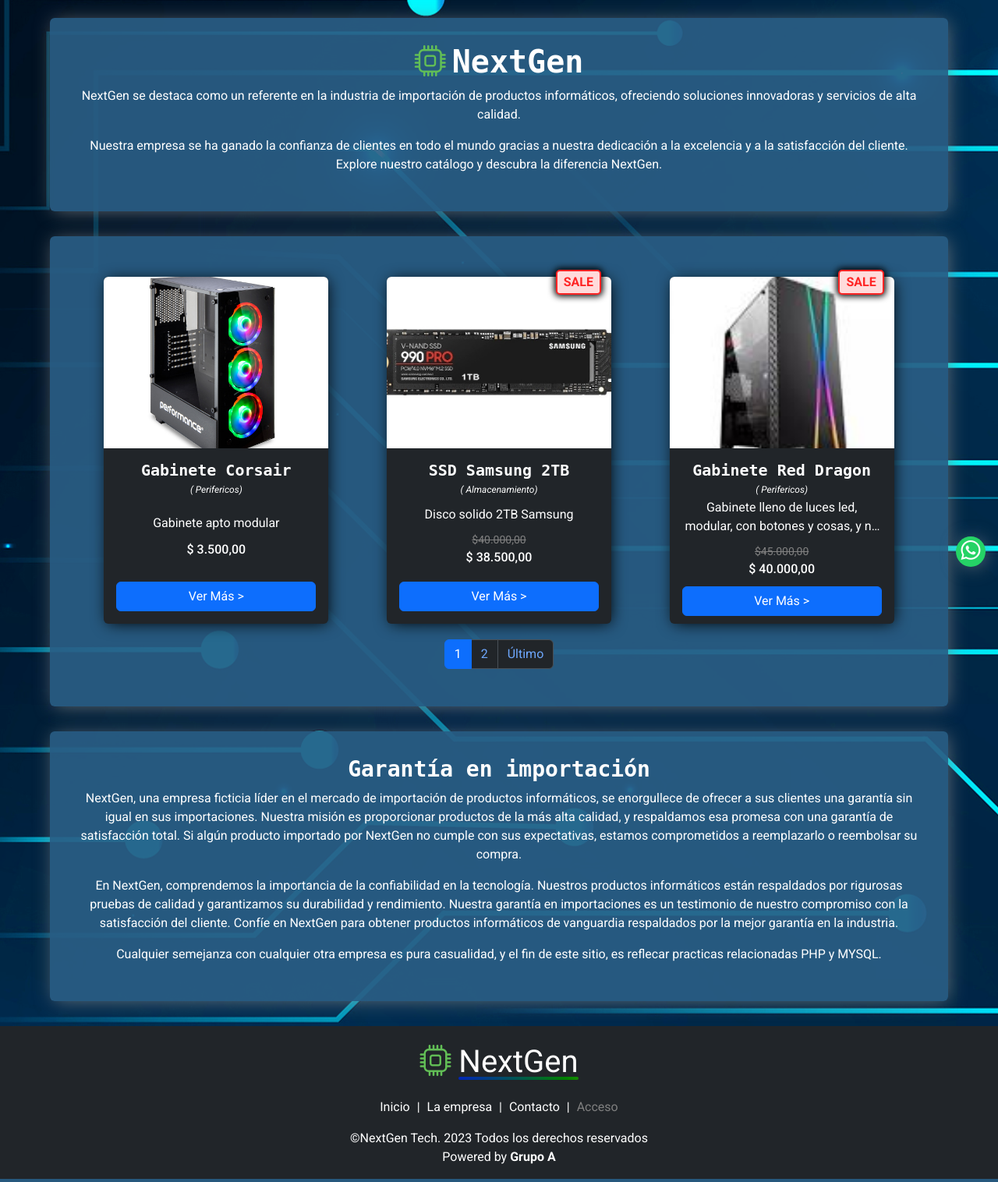
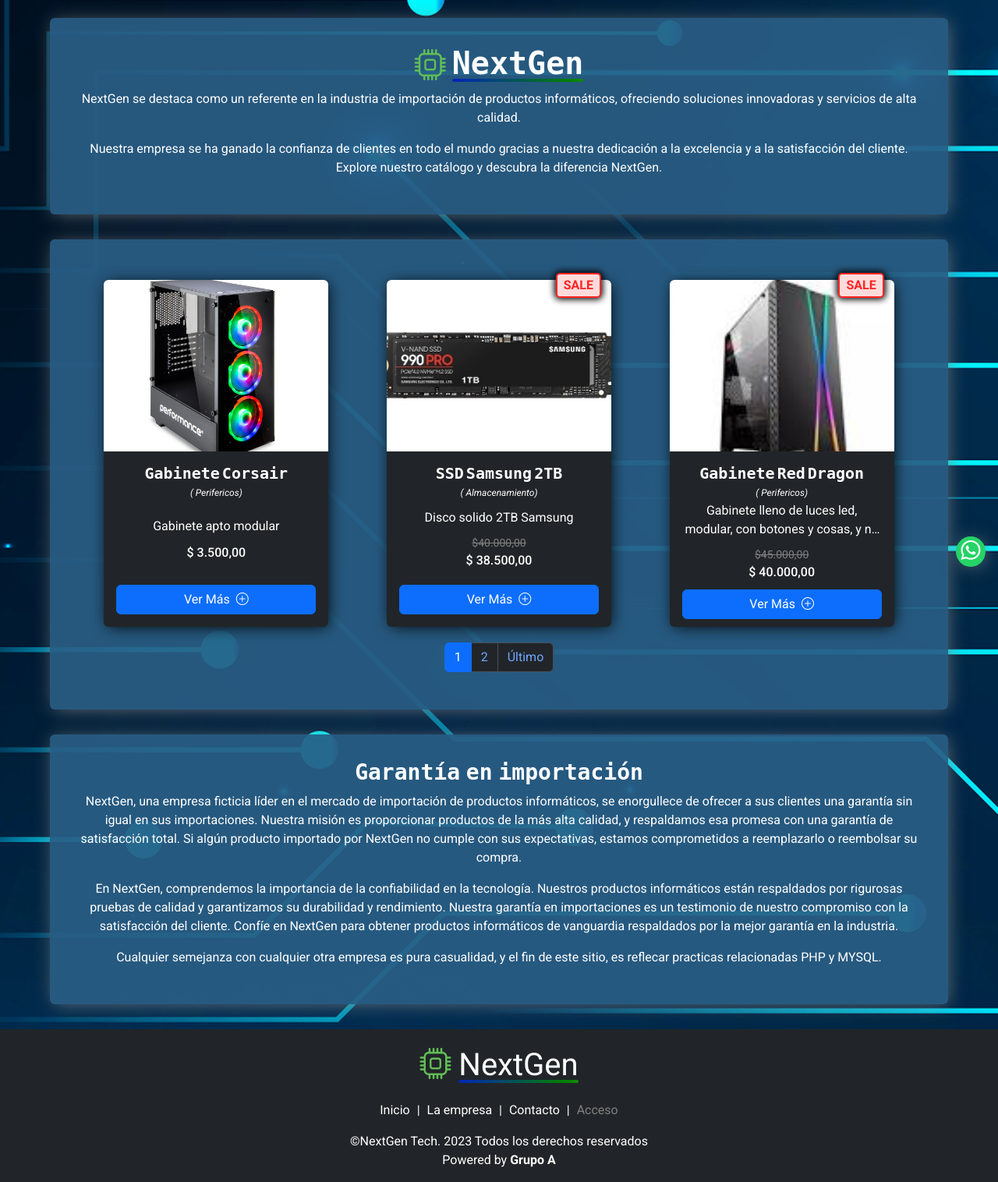
Before and after one commit to gioruanova/TP2_GRUPO_A, a PHP site: page / in a window 1280 px wide. Shown: the part 57-1573 px from the top of the page at 78% size. Run offline with PHP 8.4, Linux system fonts and the light colour scheme; data comes from the database, SQL or seed files in the repository; some web fonts are replaced.

Commit message:
animations 3

```diff
--- a/proyecto/css/estilos.css
+++ b/proyecto/css/estilos.css
@@ -12,6 +12,7 @@ h5,
 h6 {
     font-family: 'Sometype Mono', monospace;
     font-weight: 800;
+    word-spacing: -9px;
 }
 
 /* HEADER------ */
@@ -49,6 +50,16 @@ h6 {
 
 
 /* BODY------ */
+
+.brand-index {
+    display: flex;
+    align-items: center;
+    justify-content: center;
+}
+
+.brand-index .brand-icon {
+    font-size: 40px;
+}
 
 
 .contentCustomized {
@@ -382,11 +393,11 @@ footer .navbar-brand {
     margin-bottom: 1rem;
 }
 
-footer .navbar-brand .brand-name {
+.brand-name {
     position: relative;
 }
 
-footer .navbar-brand .brand-name::after {
+.brand-name::after {
     content: "";
     width: 100%;
     height: 4px;
--- a/proyecto/index.php
+++ b/proyecto/index.php
@@ -40,7 +40,10 @@ $productos = paginacion($productos, $pagina_actual, $cantidad_por_pagina);
     <div class="contentCustomized">
 
         <div class="container containerCustomized mt-8 animate__animated animate__fadeIn">
-            <h1><span><i class="bi bi-cpu color-change-effect me-2"></i></span>NextGen</h1>
+            <div class="brand-index ">
+                <i class="brand-icon bi bi-cpu color-change-effect me-2"></i>
+                <h1 class="brand-name">NextGen</h1>
+            </div>
             <p>NextGen se destaca como un referente en la industria de importación de productos
                 informáticos, ofreciendo soluciones innovadoras y servicios de alta calidad.</p>
 
@@ -49,7 +52,7 @@ $productos = paginacion($productos, $pagina_actual, $cantidad_por_pagina);
                 satisfacción del cliente. Explore nuestro catálogo y descubra la diferencia NextGen.</p>
         </div>
 
-        <div class="container containerCustomized mt-3 animate__animated animate__fadeInDown">
+        <div class="container containerCustomized mt-3 animate__animated animate__fadeInDown  animate__delay-1s">
 
             <div class="container text-center">
                 <div class="row justify-content-md-center">
@@ -87,7 +90,7 @@ $productos = paginacion($productos, $pagina_actual, $cantidad_por_pagina);
                                         </div>
                                     </div>
                                     <a href="productoDetalle.php?id=<?php echo $prod['id_producto'] ?>"
-                                        class="btn btn-primary">Ver Más ></a>
+                                        class="btn btn-primary">Ver Más <i class="bi bi-plus-circle ms-1"></i></a>
                                 </div>
                             </div>
                         </div>
--- a/proyecto/productoDetalle.php
+++ b/proyecto/productoDetalle.php
@@ -68,8 +68,8 @@ if (isset($_GET['id'])) {
                             </div>
                         </div>
                         <div class="button-wrap">
-                            <a href="#" class="btn btn-success disabled" title="Proximamente!!">Contactar</a>
-                            <a href="index.php" class="btn btn-primary mt-2" title="Proximamente!!">Volver</a>
+                            <a href="#" class="btn btn-success disabled" title="Proximamente!!"><i class="bi bi-envelope me-2"></i>Contactar</a>
+                            <a href="index.php" class="btn btn-danger mt-2"><i class="bi bi-arrow-left-circle me-2"></i>Volver</a>
                         </div>
                     </div>
                     <?php echo ($producto['producto_promo'] == 0 ? "" : "<span class='promoAvailable'>SALE</span>") ?>
@@ -86,7 +86,7 @@ if (isset($_GET['id'])) {
             <h3>No dudes en contactarnos</h3>
             <p>Contactanos y recibi nuestro asesoramiento, y suscribite a nuestro newsletter mensual para estar al tanto
                 de todos los ingresos y promociones</p>
-            <a href="contacto.php" class="btn btn-success">Contactanos</a>
+            <a href="contacto.php" class="btn btn-primary" style="width: 200px"><i class="bi bi-envelope me-2"></i>Contactanos</a>
         </div>
     </div>
     <!-- -----------------------------BODY----------------------------- -->
```
